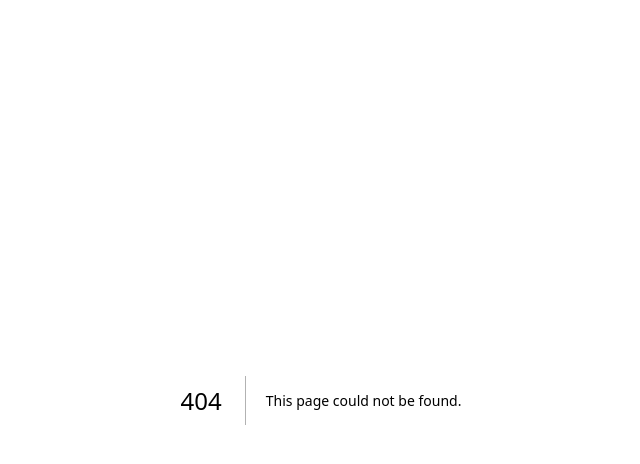
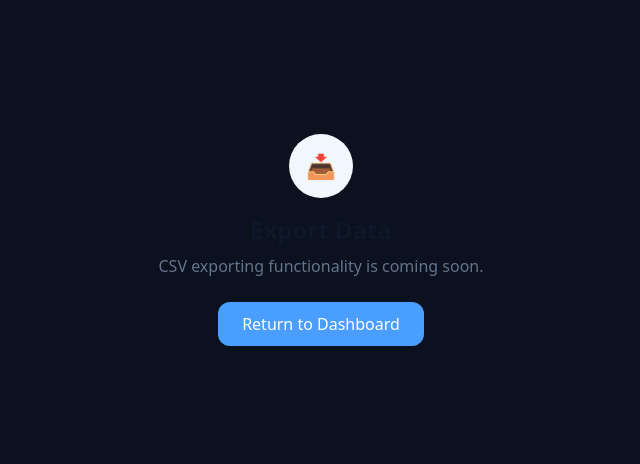
Before and after one commit to dvansari65/Kangarow, a Next.js app in the folder frontend/: page /export in a window 1280 px wide. Before the commit this address had no page. Shown: the top 464 px of the page, without its empty margins (319-959 px from the left). Built offline with nearby package versions, Linux system fonts and the light colour scheme.

Commit message:
feat(export): add placeholder export page

```diff
--- /dev/null
+++ b/frontend/app/export/page.tsx
@@ -0,0 +1,18 @@
+import Link from 'next/link';
+
+export default function ExportPage() {
+  return (
+    <div className="flex flex-col items-center justify-center min-h-[60vh] text-center px-4">
+      <div className="w-16 h-16 bg-[#F0F7FF] rounded-full flex items-center justify-center mb-4">
+        <span className="text-[#4A9EFF] text-2xl">📥</span>
+      </div>
+      <h1 className="text-2xl font-bold text-[#0F172A] mb-2">Export Data</h1>
+      <p className="text-[#64748B] mb-6 max-w-md">
+        CSV exporting functionality is coming soon.
+      </p>
+      <Link href="/dashboard" className="bg-[#4A9EFF] text-white px-6 py-2.5 rounded-lg font-medium hover:bg-[#3B82F6] transition-colors">
+        Return to Dashboard
+      </Link>
+    </div>
+  );
+}
```
